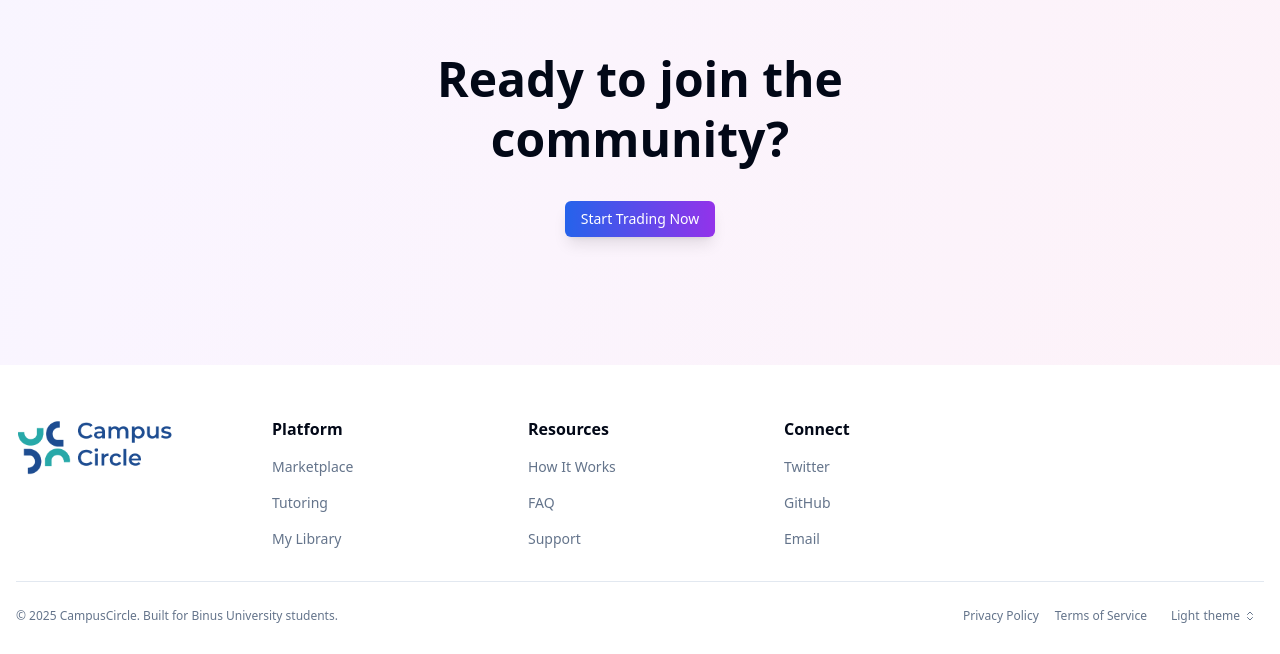
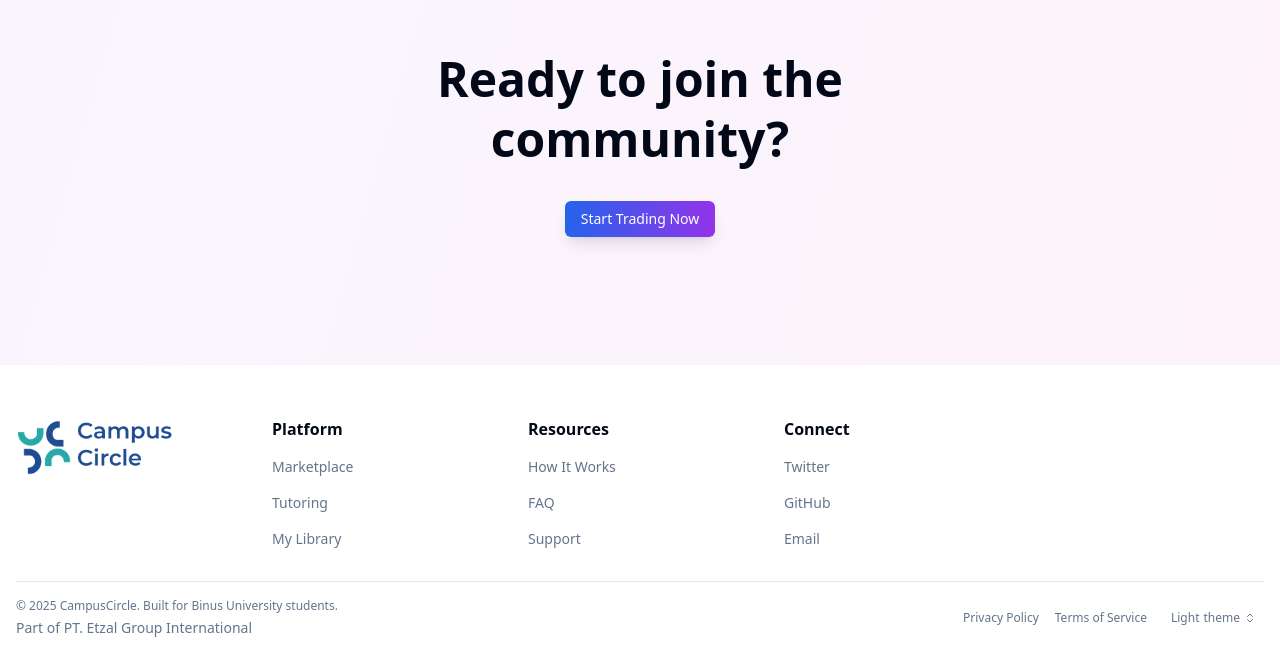
Before and after one commit to Qyuzet/campus-circle-hatchery, a Next.js app: page / in a window 1280 px wide. Shown: the part 3865-4519 px from the top of the page. Built offline with nearby package versions, Linux system fonts and the light colour scheme; no server answers.

Commit message:
added part of etzal group international

```diff
--- a/src/components/sections/footer/default.tsx
+++ b/src/components/sections/footer/default.tsx
@@ -101,7 +101,12 @@
             ))}
           </FooterContent>
           <FooterBottom>
-            <div>{copyright}</div>
+            <div className="flex flex-col gap-1">
+              <div>{copyright}</div>
+              <div className="text-sm text-muted-foreground">
+                Part of PT. Etzal Group International
+              </div>
+            </div>
             <div className="flex items-center gap-4">
               {policies.map((policy, index) => (
                 <a key={index} href={policy.href}>
```
